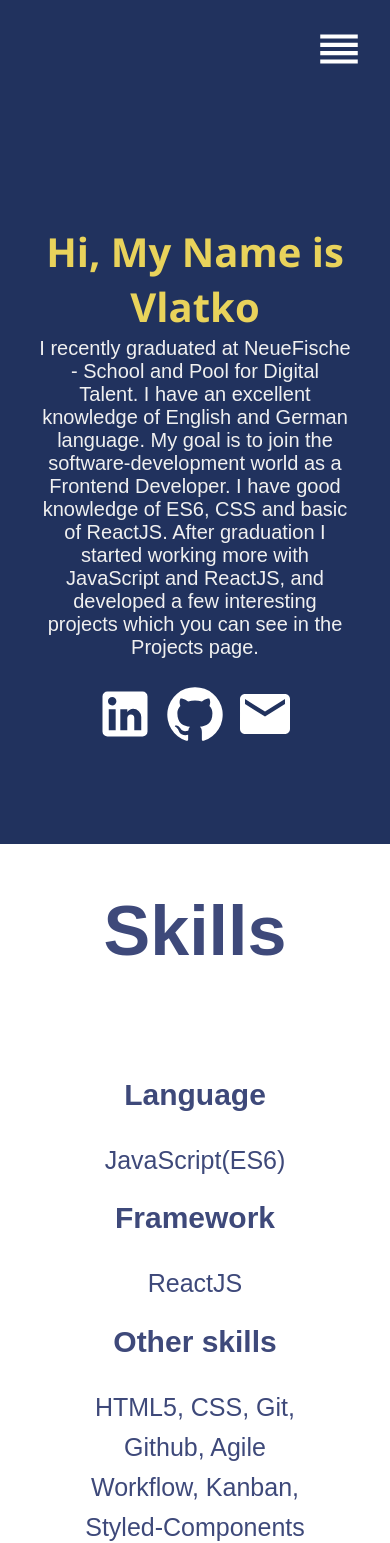
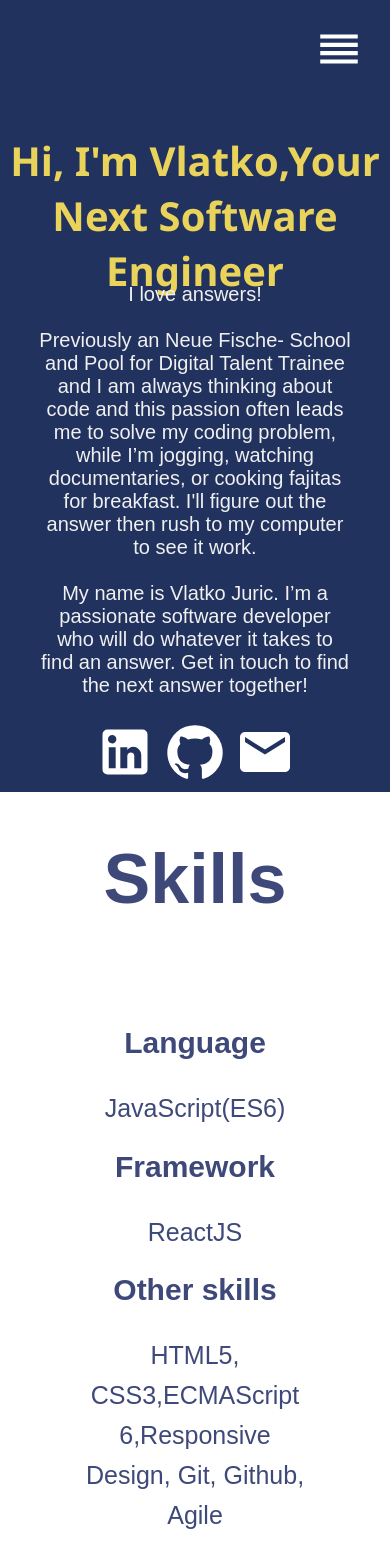
Before and after one commit to vlatkojuric/personal-portfolio, a React (Create React App) app: page / in a window 390 px wide. Shown: the top 1543 px of the page. Built offline with nearby package versions, Linux system fonts and the light colour scheme.

Commit message:
changed some styling on the home page,also changed the text on the home page,margins,and made it responsive on tablets also

```diff
--- a/src/pages/Home.js
+++ b/src/pages/Home.js
@@ -8,16 +8,20 @@ export default function Home() {
   return (
     <div className="home">
       <div className="about">
-        <h2>Hi, My Name is Vlatko</h2>
+        <h2>Hi, I'm Vlatko,Your Next Software Engineer</h2>
         <div className="prompt">
           <p>
-            I recently graduated at NeueFische - School and Pool for Digital
-            Talent. I have an excellent knowledge of English and German
-            language. My goal is to join the software-development world as a
-            Frontend Developer. I have good knowledge of ES6, CSS and basic of
-            ReactJS. After graduation I started working more with JavaScript and
-            ReactJS, and developed a few interesting projects which you can see
-            in the Projects page.
+            I love answers! <br />
+            <br />
+            Previously an Neue Fische- School and Pool for Digital Talent
+            Trainee and I am always thinking about code and this passion often
+            leads me to solve my coding problem, while I’m jogging, watching
+            documentaries, or cooking fajitas for breakfast. I'll figure out the
+            answer then rush to my computer to see it work.
+            <br />
+            <br /> My name is Vlatko Juric. I’m a passionate software developer
+            who will do whatever it takes to find an answer. Get in touch to
+            find the next answer together!
           </p>
           <Link to="https://www.linkedin.com/in/vlatkojuric/" target="_blank">
             <LinkedInIcon />
@@ -47,7 +51,9 @@ export default function Home() {
           <li className="item">
             <h2>Other skills</h2>
             <span>
-              HTML5, CSS, Git, Github, Agile Workflow, Kanban, Styled-Components
+              HTML5, CSS3,ECMAScript 6,Responsive Design, Git, Github, Agile
+              Workflow,Scrum, Kanban, Styled-Components, Pair programming,REST
+              API
             </span>
           </li>
         </ol>
--- a/src/styles/Home.css
+++ b/src/styles/Home.css
@@ -7,7 +7,6 @@
 
 .about {
   width: 100%;
-  height: calc(100vh - 100px);
   display: flex;
   flex-direction: column;
   justify-content: center;
@@ -60,6 +59,11 @@
 @media only screen and (max-width: 600px) {
   .about h2 {
     font-size: 40px;
+    margin-bottom: 70px;
+  }
+
+  footer {
+    margin-top: 50px;
   }
 
   .about .prompt {
@@ -79,3 +83,31 @@
     font-size: 30px;
   }
 }
+
+@media only screen and (max-width: 1600px) {
+  .about h2 {
+    font-size: 40px;
+    margin-bottom: 70px;
+  }
+
+  footer {
+    margin-top: 50px;
+  }
+
+  .about .prompt {
+    margin-top: 10px;
+    font-size: 20px;
+    width: 80%;
+  }
+
+  .skills {
+    text-align: center;
+  }
+  .list {
+    padding: 0;
+  }
+
+  .skills h2 {
+    font-size: 30px;
+  }
+}
```
